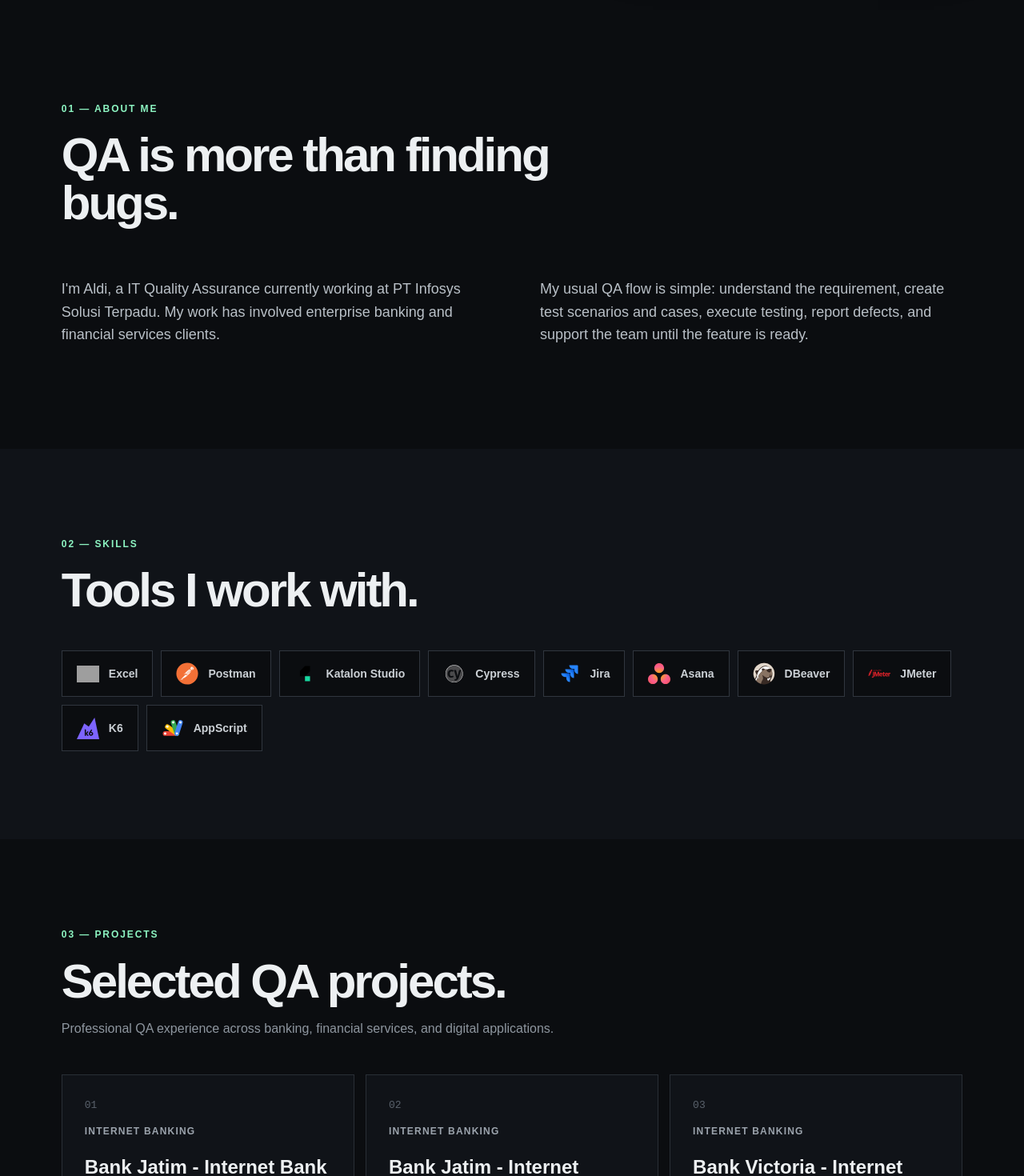
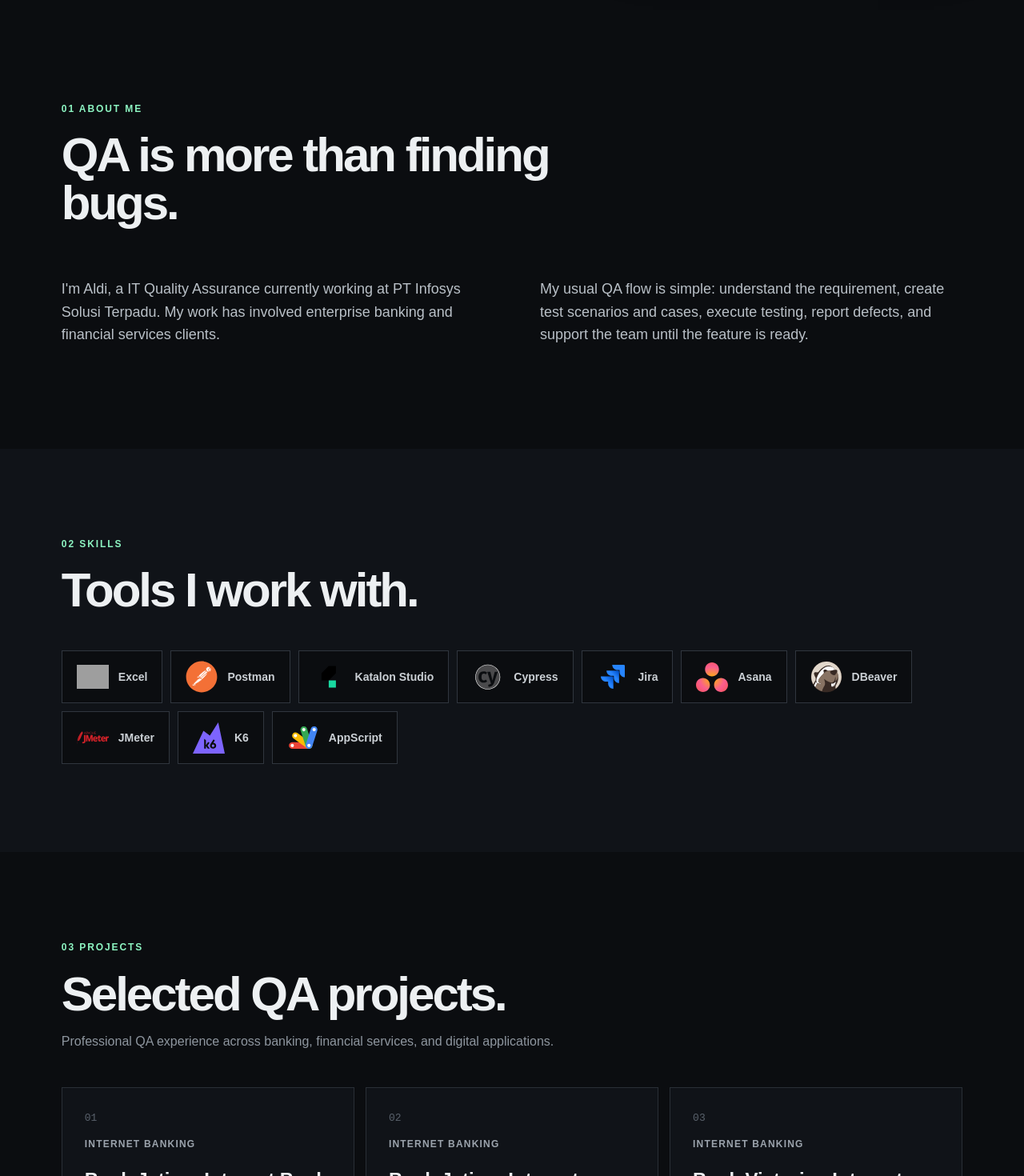
Before and after one commit to aldifchry/aldi-qa-portfolio, a Next.js app: page / in a window 1280 px wide. Shown: the part 960-2430 px from the top of the page at 80% size. Built offline with nearby package versions, Linux system fonts and the light colour scheme; grey boxes are pictures that could not be loaded.

Commit message:
Update portfolio styling, content, and skill icons

```diff
--- a/app/globals.css
+++ b/app/globals.css
@@ -911,11 +911,10 @@ footer {
 }
 
 .skill-logo {
-  width: 28px;
-  height: 28px;
-
+  width: 40px;
+  height: 40px;
   object-fit: contain;
-
+  display: block;
   flex-shrink: 0;
 }
 
--- a/app/page.tsx
+++ b/app/page.tsx
@@ -226,7 +226,7 @@ export default function Home() {
 
       <section id="about" className="section">
         <div className="section-heading">
-          <p className="eyebrow">01 — ABOUT ME</p>
+          <p className="eyebrow">01 ABOUT ME</p>
           <h2>QA is more than finding bugs.</h2>
         </div>
 
@@ -247,7 +247,7 @@ export default function Home() {
 
       <section id="skills" className="section soft">
         <div className="section-heading">
-          <p className="eyebrow">02 — SKILLS</p>
+          <p className="eyebrow">02 SKILLS</p>
           <h2>Tools I work with.</h2>
         </div>
 
@@ -267,7 +267,7 @@ export default function Home() {
 
       <section id="projects" className="section">
         <div className="section-heading">
-          <p className="eyebrow">03 — PROJECTS</p>
+          <p className="eyebrow">03 PROJECTS</p>
 
           <h2>Selected QA projects.</h2>
 
@@ -302,7 +302,7 @@ export default function Home() {
 
       <section id="experience" className="section soft">
         <div className="section-heading">
-          <p className="eyebrow">04 — EXPERIENCE</p>
+          <p className="eyebrow">04 EXPERIENCE</p>
           <h2>Professional experience.</h2>
         </div>
 
@@ -338,7 +338,7 @@ export default function Home() {
 
       <section id="contact" className="section contact">
         <div>
-          <p className="eyebrow">05 — CONTACT</p>
+          <p className="eyebrow">05 CONTACT</p>
 
           <h2>Let&apos;s connect.</h2>
 
```
Lines whose indentation alone changed are shown as unchanged.
